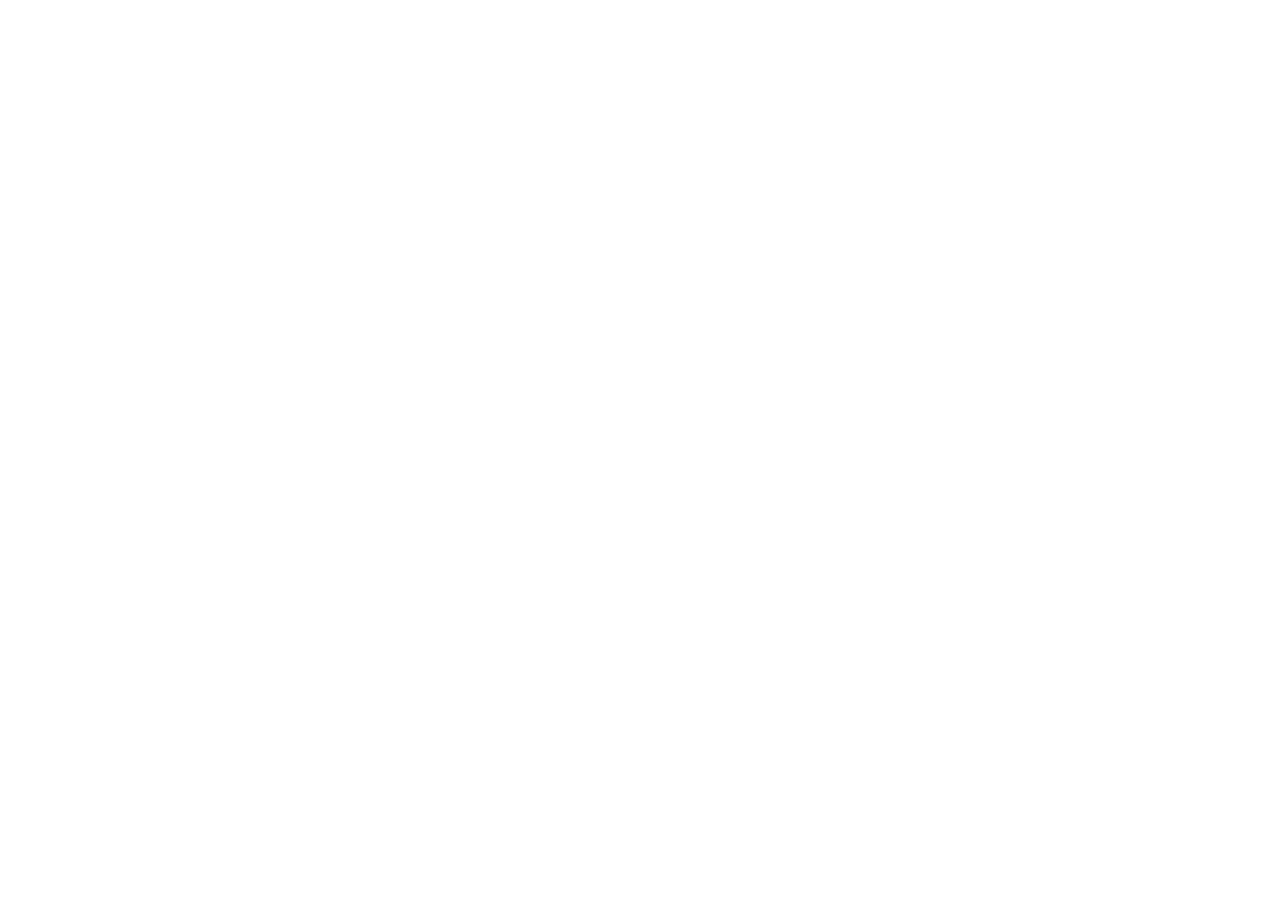
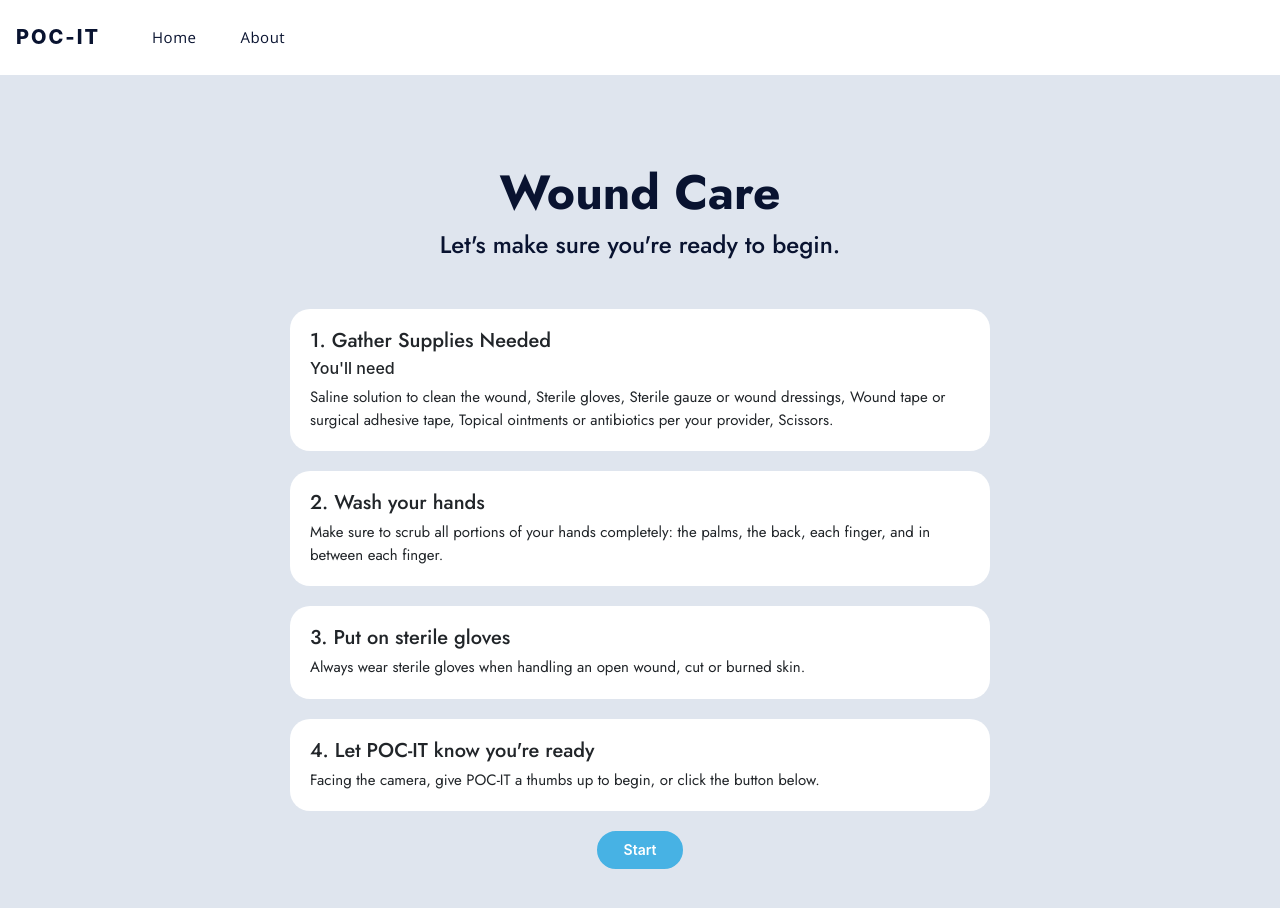
Before and after one commit to jeashwor/POC-IT, a React (Create React App) app in the folder client/: page /intro in a window 1280 px wide. Shown: the top 908 px of the page. Before the commit the page ends 800 px from the top, so only its background shows below. Built offline with nearby package versions, Linux system fonts and the light colour scheme.

Commit message:
added patient home page, intro page for steps, made components reusable

```diff
--- a/client/src/App.js
+++ b/client/src/App.js
@@ -3,6 +3,8 @@
 import Home from "./pages/Home";
 import Login from "./pages/Login";
 import SignUp from "./pages/SignUp";
+import Patient from "./pages/Patient";
+import Intro from "./pages/Intro";
 
 function App() {
   return (
@@ -12,6 +14,8 @@
           <Route exact path="/" component={Home} />
           <Route exact path="/login" component={Login} />
           <Route exact path="/signup" component={SignUp} />
+          <Route exact path="/patient" component={Patient} />
+          <Route exact path="/intro" component={Intro} />
         </Switch>
       </div>
     </Router>
--- /dev/null
+++ b/client/src/components/CareButton/index.js
@@ -0,0 +1,20 @@
+import React from "react";
+import "./style.css";
+import Card from 'react-bootstrap/Card';
+
+function CareButton({image, title, text, link}) {
+    return (
+            <Card className="mx-auto" id="care-card">
+                <Card.Img src={image} alt="procedure graphic" />
+                <Card.ImgOverlay>
+                    <a className="card-block stretched-link text-decoration-none" href={link} />
+                        <Card.Title>{title}</Card.Title>
+                        <Card.Text>
+                            {text}
+                        </Card.Text>
+                </Card.ImgOverlay>
+            </Card>
+    )
+}
+
+export default CareButton;
--- /dev/null
+++ b/client/src/components/CareButton/style.css
@@ -0,0 +1,16 @@
+#care-card {
+    border: none;
+    max-width: 500px;
+    overflow: hidden;
+    border-radius: 40px;
+    margin-bottom: 30px;
+}
+
+.card-title {
+    font-family: "Jost", sans-serif;
+}
+
+.card-text {
+    font-family: "Jost", sans-serif;
+    font-size: 20px;
+}
--- a/client/src/components/StartButton/index.js
+++ b/client/src/components/StartButton/index.js
@@ -1,9 +1,9 @@
 import React from "react";
 import "./style.css";
 
-function StartButton() {
+function StartButton({link, label}) {
     return (
-        <a href="/login" className="get-started-btn">Get Started</a>
+        <a href={link} className="get-started-btn">{label}</a>
     )
 }
 
--- a/client/src/components/StartButton/style.css
+++ b/client/src/components/StartButton/style.css
@@ -20,7 +20,6 @@
 
 @media (max-width: 768px) {
     .get-started-btn {
-      margin: 0 0 0 0;
       padding: 6px 20px 7px 20px;
     }
 }
--- /dev/null
+++ b/client/src/components/StepCard/index.js
@@ -0,0 +1,17 @@
+import React from "react";
+import "./style.css";
+import Card from 'react-bootstrap/Card';
+
+function StepCard({title, subtitle, text}) {
+    return (
+        <Card className="mx-auto" id="step-card">
+            <Card.Body>
+                <Card.Title>{title}</Card.Title>
+                <Card.Subtitle className="mb-2">{subtitle}</Card.Subtitle>
+                <Card.Text>{text}</Card.Text>
+            </Card.Body>
+        </Card>
+    )
+}
+
+export default StepCard;
--- /dev/null
+++ b/client/src/components/StepCard/style.css
@@ -0,0 +1,16 @@
+#step-card {
+    border: none;
+    max-width: 700px;
+    overflow: hidden;
+    border-radius: 20px;
+    margin-bottom: 20px;
+}
+
+.card-title {
+    font-family: "Jost", sans-serif;
+}
+
+.card-text {
+    font-family: "Jost", sans-serif;
+    font-size: 15px;
+}
--- a/client/src/components/nav/style.css
+++ b/client/src/components/nav/style.css
@@ -1,6 +1,6 @@
 .navbar {
   border-radius: 0;
-  background: rgb(216, 238, 244);
+  background: white;
 }
 
 .logo {
--- a/client/src/pages/Home.js
+++ b/client/src/pages/Home.js
@@ -17,7 +17,7 @@
                             <h1>POC-IT</h1>
                             <h2>Say hi to personalized, point of care healthcare all within your pocket</h2>
                             <div>
-                                <StartButton />
+                                <StartButton link="/login" label="Get Started"/>
                             </div>
                         </Col>
                         <Col lg={6} className="hero-img">
--- /dev/null
+++ b/client/src/pages/Intro.js
@@ -0,0 +1,30 @@
+import React from "react";
+import Container from "react-bootstrap/Container";
+import Nav from "../components/Nav";
+import StepCard from "../components/StepCard";
+import StartButton from "../components/StartButton";
+import "./style.css";
+
+function Intro() {
+    return (
+        <div>
+            <Nav />
+            <div id="block" className="steps">
+                <Container fluid>
+                    <h1>Wound Care</h1>
+                    <h2>Let's make sure you're ready to begin.</h2>
+                    <StepCard title="1. Gather Supplies Needed" subtitle="You'll need" text="Saline solution to clean the wound, Sterile gloves, Sterile gauze or wound dressings, Wound tape or surgical adhesive tape, Topical ointments or antibiotics per your provider, Scissors." />
+                    <StepCard title="2. Wash your hands" text="Make sure to scrub all portions of your hands completely: the palms, the back, each finger, and in between each finger." />
+                    <StepCard title="3. Put on sterile gloves" text="Always wear sterile gloves when handling an open wound, cut or burned skin." />
+                    <StepCard title="4. Let POC-IT know you're ready" text="Facing the camera, give POC-IT a thumbs up to begin, or click the button below." />
+                    <div className="text-center">
+                        <StartButton  link="/login" label="Start"/>
+                    </div>
+                </Container>
+            </div>
+        </div>
+
+    )
+}
+
+export default Intro;
--- /dev/null
+++ b/client/src/pages/Patient.js
@@ -0,0 +1,25 @@
+import React from "react";
+import Container from "react-bootstrap/Container";
+import Nav from "../components/Nav";
+import CareButton from "../components/CareButton";
+import "./style.css";
+
+function Patient() {
+    return (
+        <div>
+            <Nav />
+            <div id="block">
+                <Container fluid>
+                            <h1>Hi Jack!</h1>
+                            <h2>Here's your home care regimen</h2>
+                            <div>
+                                <CareButton image={process.env.PUBLIC_URL + "/assets/wound.png"} title="Wound Care" text="A step-by-step guide for wound dressing change using clean teachnique" link="/intro"/>
+                            </div>
+                </Container>
+            </div>
+        </div>
+
+    )
+}
+
+export default Patient;
--- a/client/src/pages/style.css
+++ b/client/src/pages/style.css
@@ -16,9 +16,8 @@
     font-family: "Jost", sans-serif;
 }
 
-
 /*--------------------------------------------------------------
-# Hero Section (Landing Page)
+# Hero Section
 --------------------------------------------------------------*/
 #hero {
     background: rgb(216, 238, 244);
@@ -133,3 +132,36 @@
       padding: 6px 20px 7px 20px;
     }
 }
+
+/*--------------------------------------------------------------
+# Blocks
+--------------------------------------------------------------*/
+#block .container-fluid {
+    padding-top: 90px;
+    justify-content: center;
+}
+
+#block h1 {
+    margin: 0 0 10px 0;
+    font-size: 48px;
+    font-weight: 700;
+    line-height: 56px;
+    color: rgb(9, 19, 48);
+    text-align: center;
+
+}
+
+#block h2 {
+    color: rgb(9, 19, 48);
+    margin-bottom: 50px;
+    font-size: 24px;
+    text-align: center;
+}
+
+/*--------------------------------------------------------------
+# Steps
+--------------------------------------------------------------*/
+.steps {
+    background-color: rgb(223, 229, 238);
+    padding-bottom: 50px;
+}
```
Also changed, not shown: client/public/assets/gloves.png (added), client/public/assets/wound.png (added).
